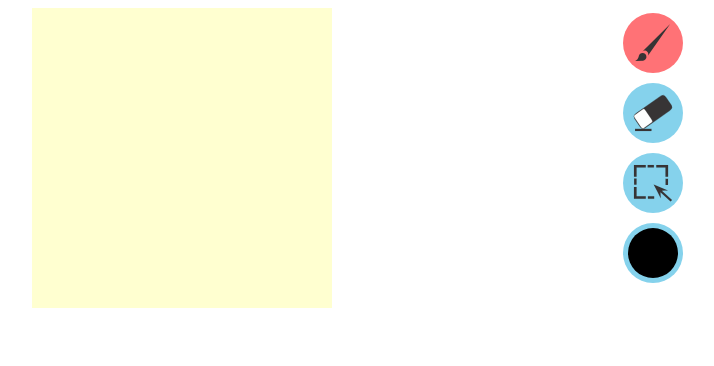
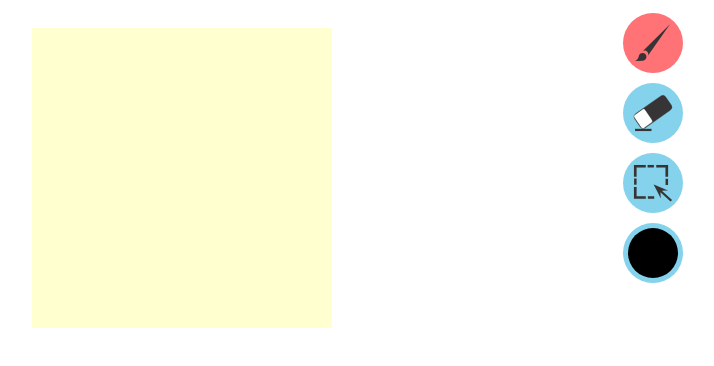
Before and after one commit to Mic542/project-eve, a plain HTML site: page www/index.html in a window 1280 px wide. Shown: the whole page, without its empty margins (458-1172 px from the left). Drawn offline with Linux system fonts and the light colour scheme.

Commit message:
bla bla bla boobs

```diff
--- a/www/css/edit.css
+++ b/www/css/edit.css
@@ -1,5 +1,5 @@
 .canvas-container {
-  top: 70px;
+  top: 80px;
   position: relative;
   z-index: 0;
 }
@@ -114,7 +114,7 @@
 
   .canvas-container {
     position: absolute;
-    top:0px;
+    top:20px;
     margin: auto;
   }
 
@@ -126,5 +126,6 @@
   .btn-circle-small {
     clear:none;
     display: inline;
+
   }
 }
```
